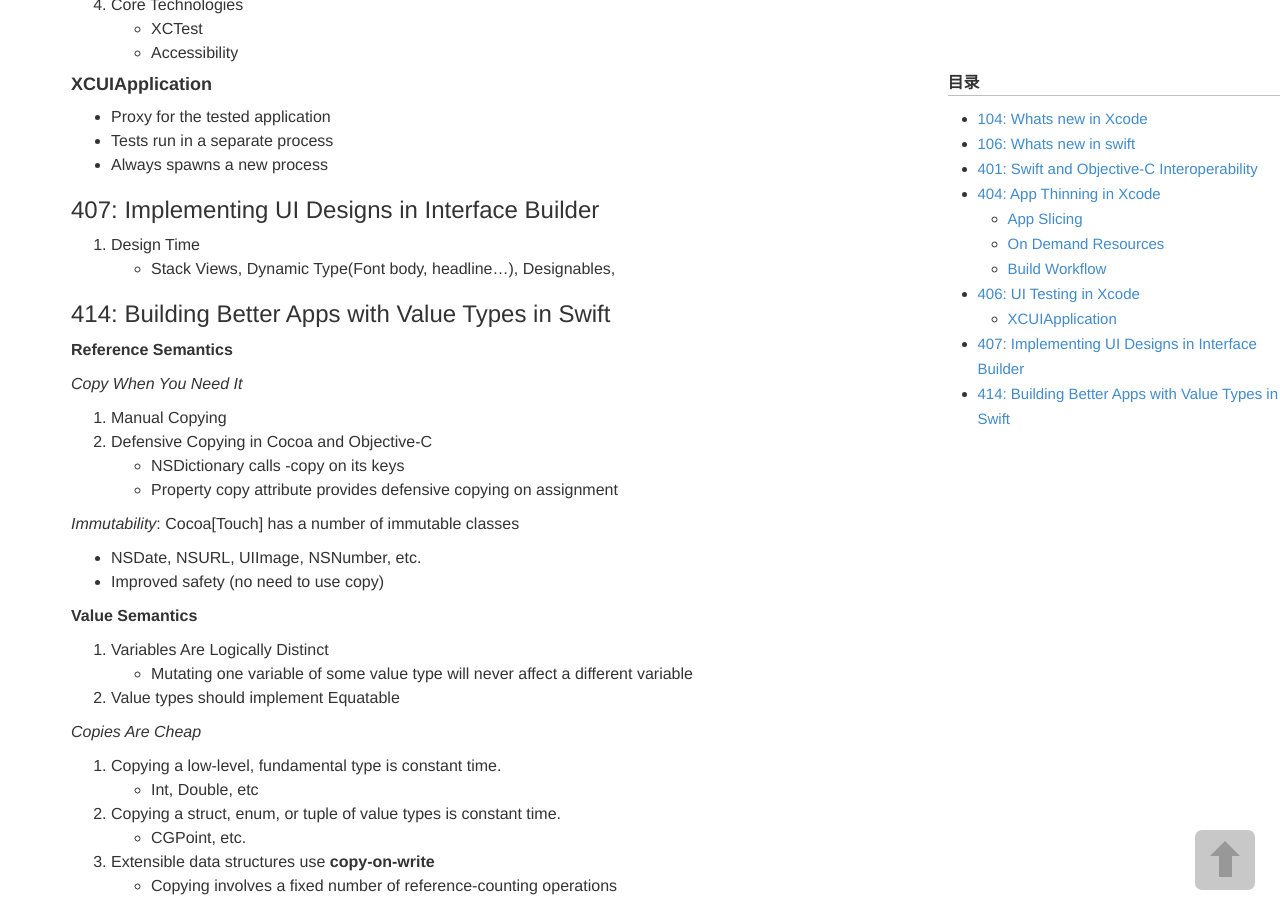
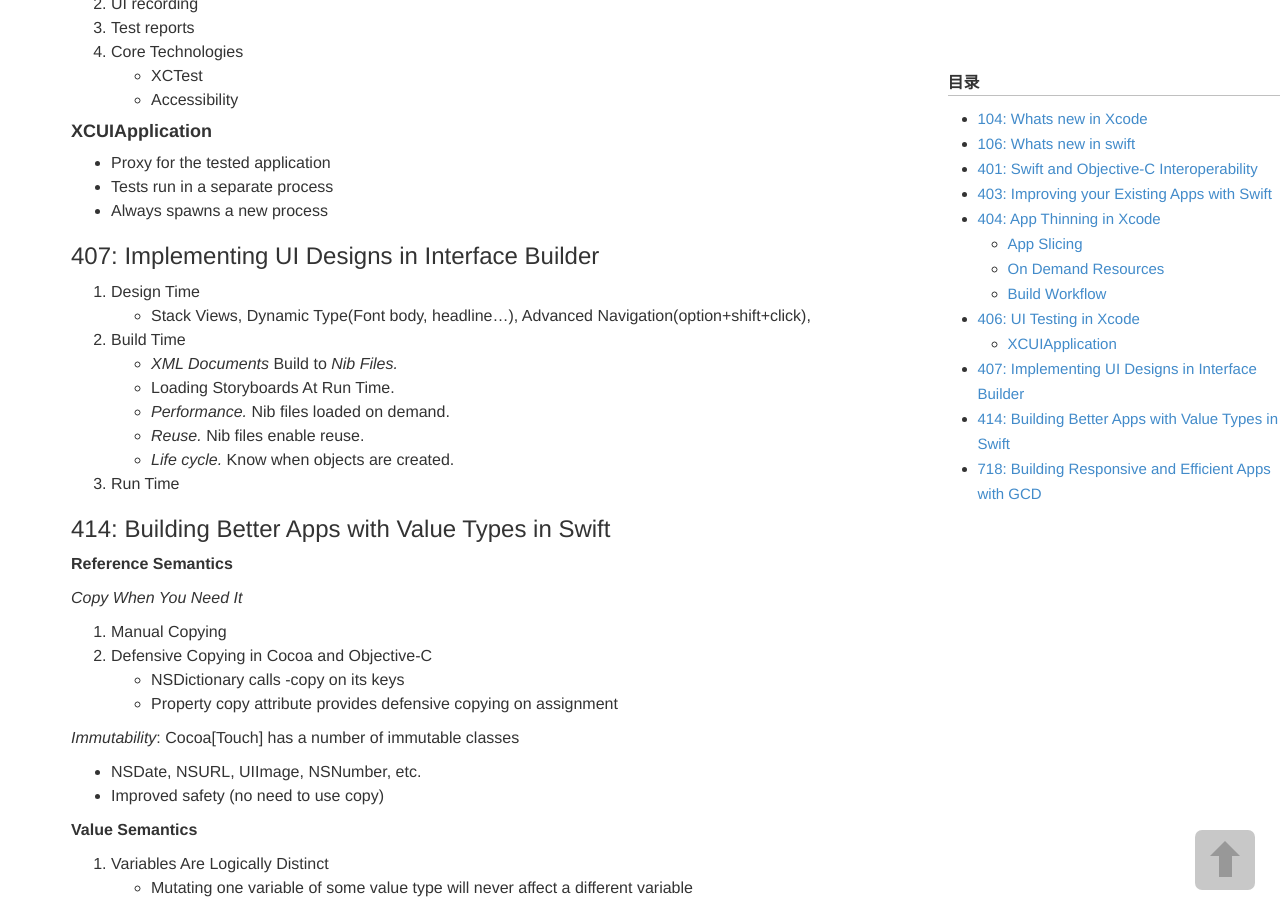
Before and after one commit to wigl/wigl.github.io, a Jekyll site: the page built from _posts/2015-11-01-wwdc15.md, in a window 1280 px wide and 900 px high, scrolled down 1597 px. Built offline with Jekyll 4.4.1, drawn with Linux system fonts in a browser that asks for light colours; some of the changed text lies outside the part shown.

Commit message:
Add wwdc1025 403, 718

`````diff
--- a/_posts/2015-11-01-wwdc15.md
+++ b/_posts/2015-11-01-wwdc15.md
@@ -32,10 +32,7 @@
 
 ### 401: Swift and Objective-C Interoperability
 
-
-
-
-
+### 403: Improving your Existing Apps with Swift
 
 ### 404: App Thinning in Xcode
 
@@ -96,10 +93,16 @@
 
 
 1. Design Time
- - Stack Views, Dynamic Type(Font body, headline...), Designables,
+ - Stack Views, Dynamic Type(Font body, headline...), Advanced Navigation(option+shift+click),
 
+2. Build Time
+ - *XML Documents* Build to *Nib Files.*
+ - Loading Storyboards At Run Time.
+ - *Performance.* Nib files loaded on demand.
+ - *Reuse.* Nib files enable reuse.
+ - *Life cycle.* Know when objects are created.
 
-
+3. Run Time
 
 
 ### 414: Building Better Apps with Value Types in Swift
@@ -204,3 +207,15 @@
     }
 }
 ````
+
+### 718: Building Responsive and Efficient Apps with GCD
+
+1. Quality of Service Introduction
+ - QoS can be specified on Blocks and on queues
+ - dispatch_async() automatically propagates QoS
+ - Some priority inversions are resolved automatically
+ - > 在串行队列中添加高优先级的任务，如果当前队列还有低优先级的任务，则会提高队列的整体优先级，直到该任务到达。
+
+2. GCD Design Patterns with QoS
+3. Threads, Queues, and Run Loops
+4. GCD and Crash Reports
`````
